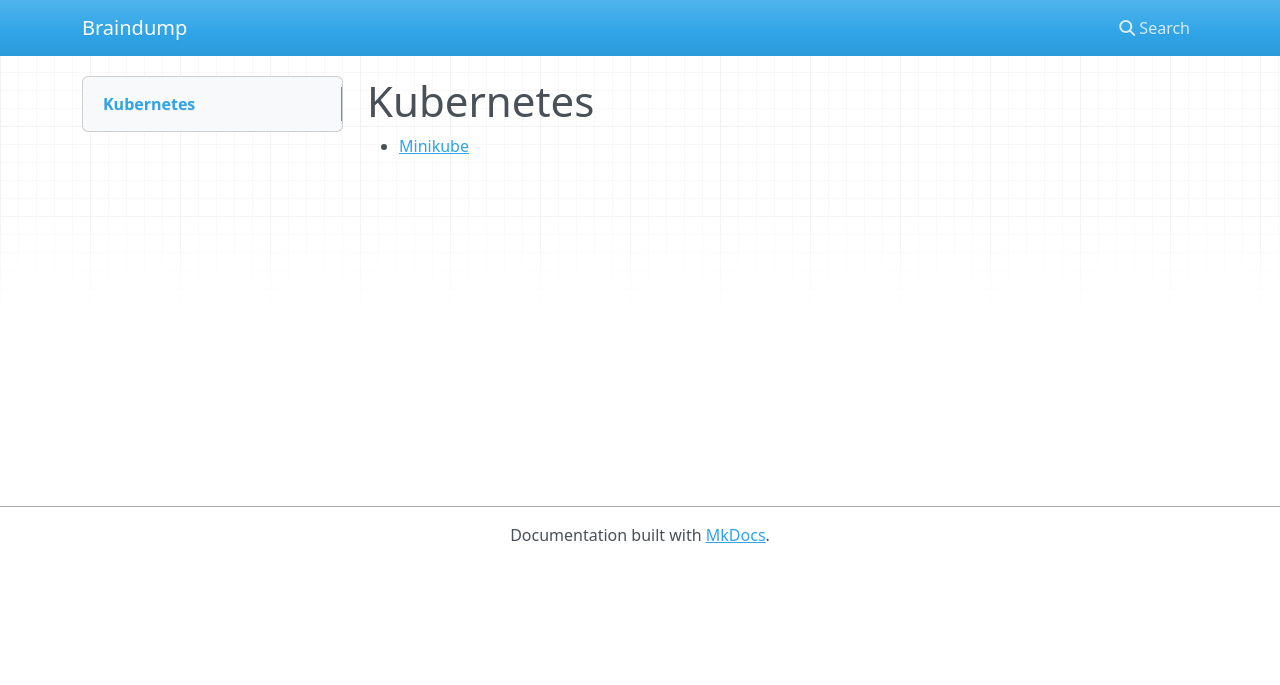
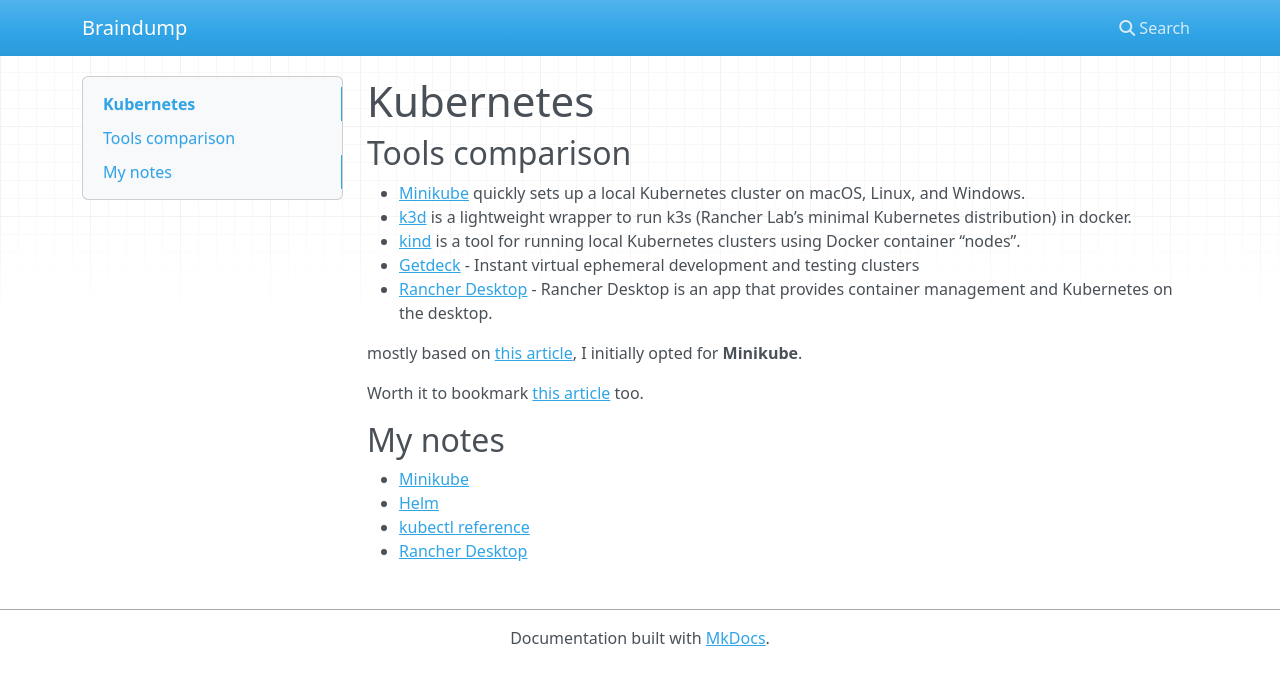
Before and after one commit to anotherMe/braindump, an MkDocs documentation site: the page built from docs/kubernetes/index.md, in a window 1280 px wide. Shown: the top 685 px of the page. Built offline with MkDocs 1.6.1, drawn with Linux system fonts in a browser that asks for light colours; nearby versions of some CDN libraries.

Commit message:
File update

```diff
--- a/docs/kubernetes/index.md
+++ b/docs/kubernetes/index.md
@@ -1,4 +1,23 @@
 
 # Kubernetes
 
+## Tools comparison
+
+
+- [Minikube](https://minikube.sigs.k8s.io/docs/) quickly sets up a local Kubernetes cluster on macOS, Linux, and Windows.
+- [k3d](https://k3d.io/stable/) is a lightweight wrapper to run k3s (Rancher Lab’s minimal Kubernetes distribution) in docker.
+- [kind](https://kind.sigs.k8s.io/) is a tool for running local Kubernetes clusters using Docker container “nodes”.
+- [Getdeck](https://getdeck.dev/) - Instant virtual ephemeral development and testing clusters
+- [Rancher Desktop]() - Rancher Desktop is an app that provides container management and Kubernetes on the desktop.
+
+mostly based on [this article](https://www.blueshoe.io/blog/minikube-vs-k3d-vs-kind-vs-getdeck-beiboot/), I initially opted for **Minikube**.
+
+Worth it to bookmark [this article](https://docs.tilt.dev/choosing_clusters.html) too.
+
+
+## My notes
+
 - [Minikube](minikube.md)
+- [Helm](helm.md)
+- [kubectl reference](kubectl.md)
+- [Rancher Desktop](rancher_desktop.md)
```
Also changed, not shown: docs/kubernetes/kubectl.md (added, +118 -0 lines), docs/kubernetes/minikube.md (+1 -11 lines), docs/kubernetes/rancher_desktop.md (added, +5 -0 lines), docs/python/index.md (+2 -0 lines), docs/python/jupyter.md (added, +2 -0 lines), 1 other file.
